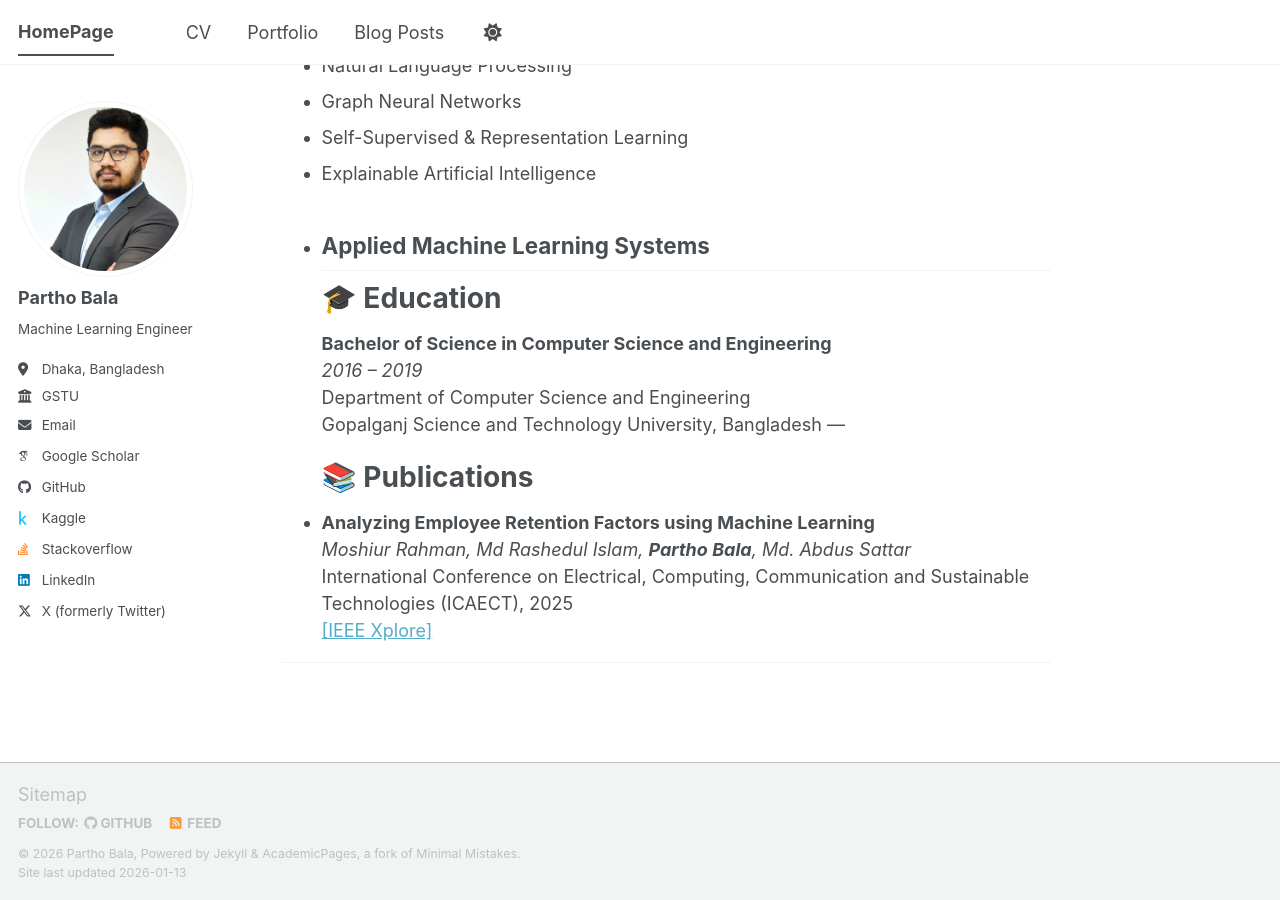
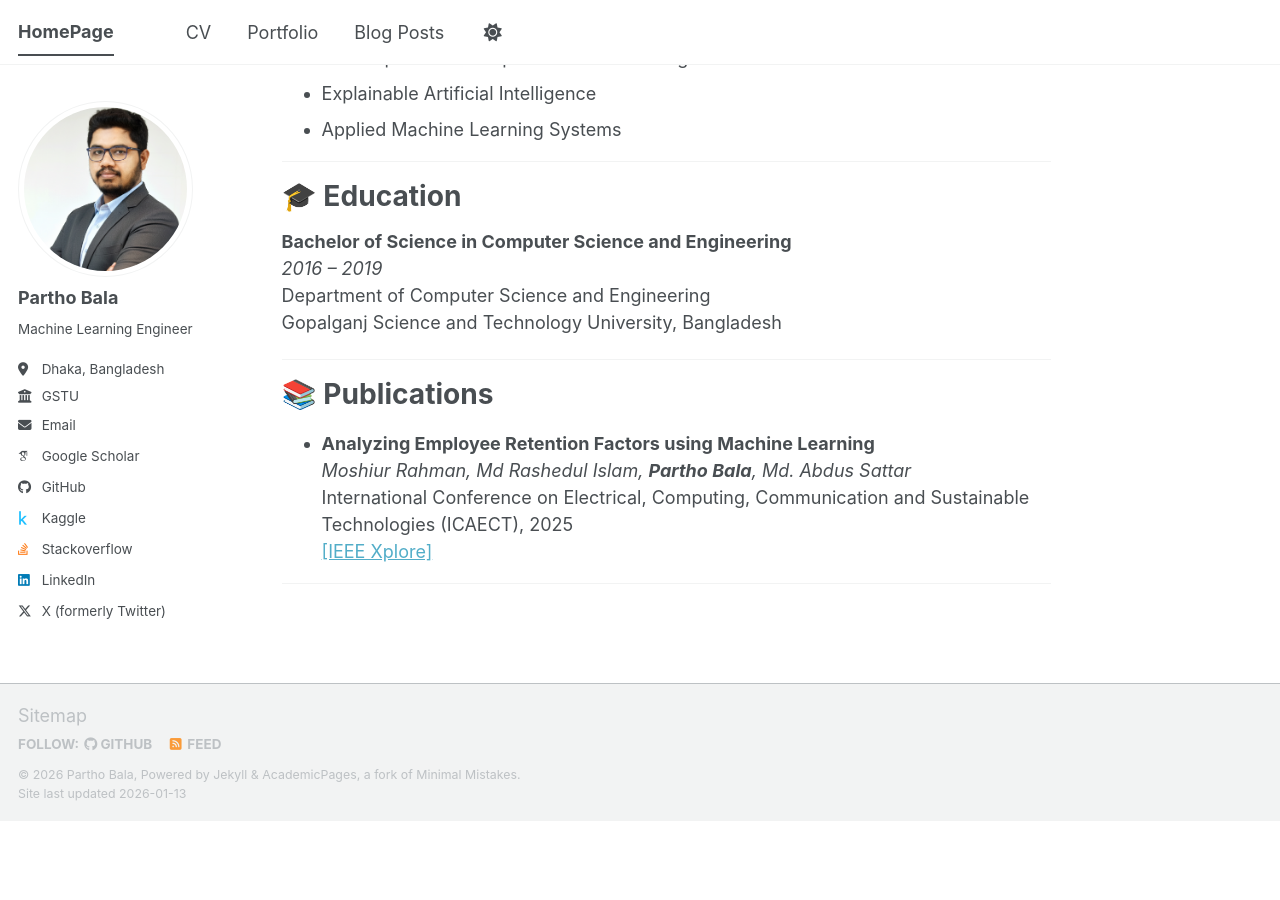
Before and after one commit to cspartho/cspartho.github.io, a Jekyll site: the page built from _pages/about.md, in a window 1280 px wide and 900 px high, scrolled down 1851 px. Built offline with Jekyll 4.4.1, drawn with Linux system fonts in a browser that asks for light colours; some web fonts are replaced; a script bundle is joined from its source files by our own code; library files that are not in the unit come from our copies; after the commit the page ends 2672 px from its top, so only the background shows below that; part of the change alters nothing that is shown.

```diff
--- a/_pages/about.md
+++ b/_pages/about.md
@@ -1,14 +1,16 @@
 ---
 permalink: /
-title: "About Me"
+title: "Partho Bala"
 author_profile: true
 redirect_from:
   - /about/
   - /about.html
 ---
+
 I am a **Machine Learning Engineer and aspiring researcher** with over **three years of professional experience** in **Natural Language Processing (NLP)**, **Recommendation Systems**, and **Large Language Models (LLMs)**. My academic and industry work focuses on designing intelligent systems that are both **theoretically grounded** and **practically deployable**.
 
 In industry, I have worked on building **end-to-end machine learning pipelines**, including ASR-based conversational agents, personalized recommender systems, OCR pipelines, and LLM-driven information extraction and tagging systems. These experiences have strengthened my understanding of data-centric AI, model evaluation, and real-world constraints in deploying learning systems.
+
 ---
 # 💼 Experience
 ## Machine Learning Engineer
@@ -24,6 +26,7 @@ In industry, I have worked on building **end-to-end machine learning pipelines**
 - Developed automated **web scraping and monitoring systems** for real-time airline ticket price analysis and trend detection.
 
 **Key Focus Areas:** NLP, Multimodal Learning, Recommender Systems, LLMs, Applied ML Pipelines
+
 ---
 ## Junior Software Engineer
 **Swosti Limited**
@@ -33,21 +36,27 @@ In industry, I have worked on building **end-to-end machine learning pipelines**
 - Collaborated with cross-functional teams to debug, optimize, and improve existing applications.
 
 **Key Focus Areas:** Backend Development, Data Reporting, Software Maintenance
+
 ---
 # 🔬 Research Interests
+
 - Natural Language Processing
 - Graph Neural Networks
 - Self-Supervised & Representation Learning
 - Explainable Artificial Intelligence
 - Applied Machine Learning Systems
+
 ---
 # 🎓 Education
+
 **Bachelor of Science in Computer Science and Engineering**
 *2016 – 2019*
 Department of Computer Science and Engineering
 Gopalganj Science and Technology University, Bangladesh
+
 ---
 # 📚 Publications
+
 - **Analyzing Employee Retention Factors using Machine Learning**
   *Moshiur Rahman, Md Rashedul Islam, **Partho Bala**, Md. Abdus Sattar*
   International Conference on Electrical, Computing, Communication and Sustainable Technologies (ICAECT), 2025
```
